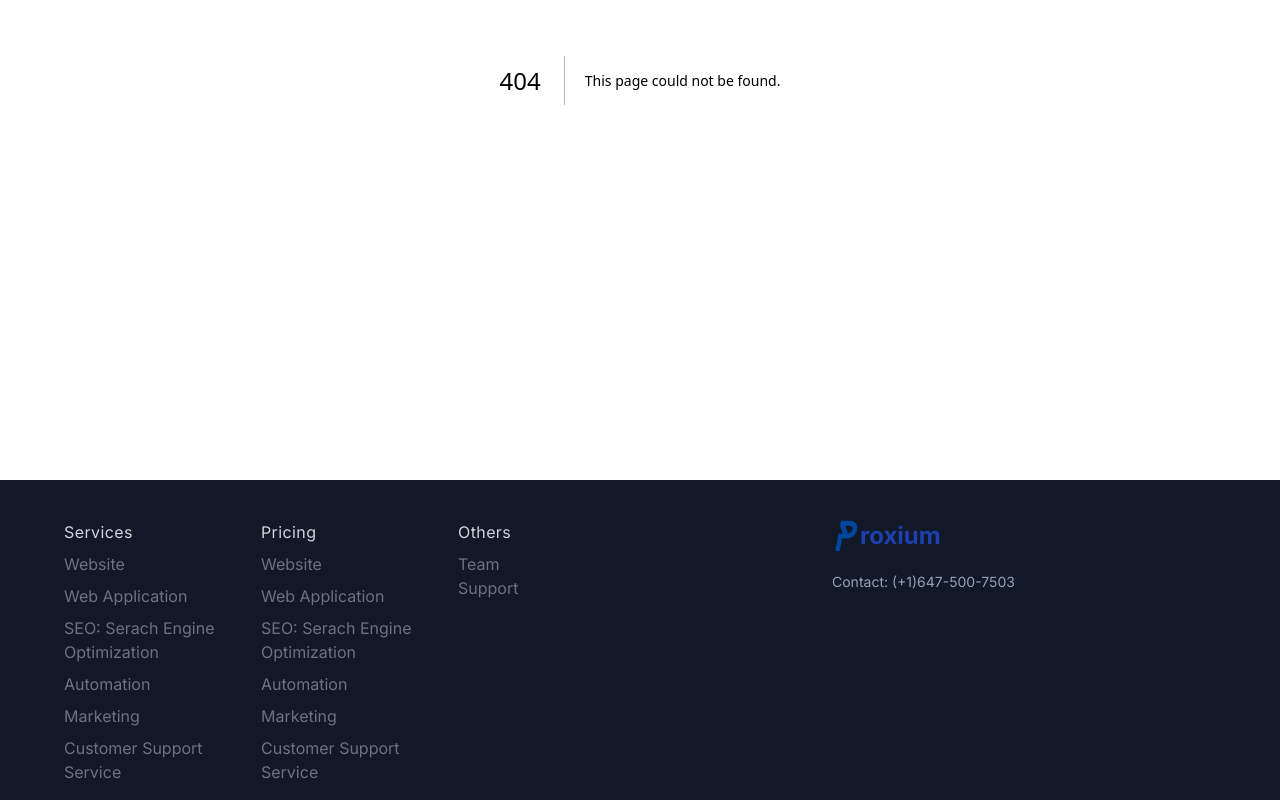
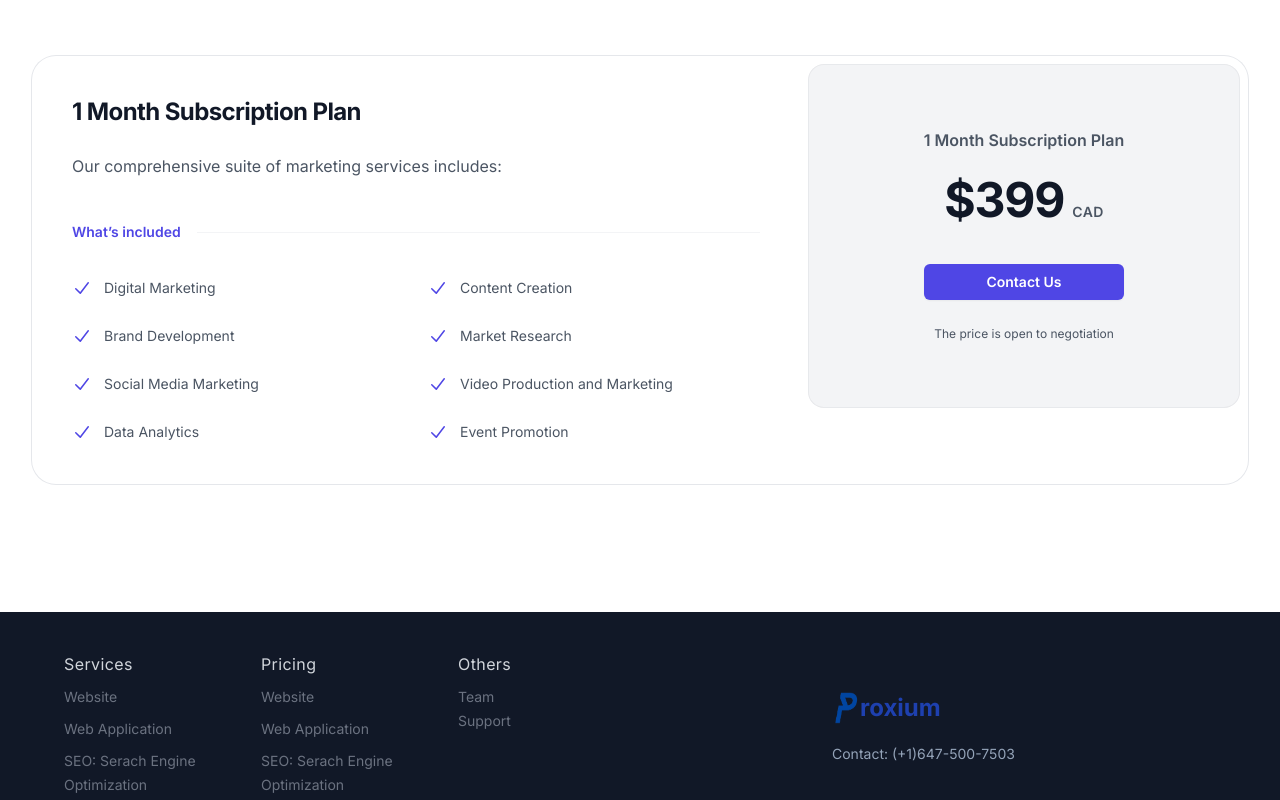
Before and after one commit to rnydv3004/proxium, a Next.js app: page /marketing in a window 1280 px wide. Before the commit this address had no page. Shown: the part 320-1120 px from the top of the page. Built offline with nearby package versions, Linux system fonts and the light colour scheme.

Commit message:
add markketing and automation page

```diff
--- /dev/null
+++ b/src/app/automation/page.tsx
@@ -0,0 +1,66 @@
+import AutomationPicture from '../../../public/2962489.jpg'
+import Image from 'next/image'
+
+const includedFeatures = [
+    'Digital Marketing',
+    'Content Creation',
+    'Brand Development',
+    'Market Research',
+    'Social Media Marketing',
+    'Video Production and Marketing',
+    'Data Analytics',
+    'Event Promotion'
+]
+
+export default function Page() {
+    return (
+        <div className="bg-slate-100 py-24 sm:py-32">
+            <div className="mx-auto max-w-7xl px-6 lg:px-8">
+                <div className="mx-auto max-w-2xl sm:text-center ">
+                    <h2 className="text-2xl font-bold tracking-tight text-gray-900 sm:text-4xl">Create Your Customized <span className='text-blue-600'>Automated</span> Solution for Unique Needs</h2>
+                    <p className="mt-4 sm:mt-6 text-base sm:text-lg leading-6 sm:leading-8 text-gray-600">
+                        Take control of your processes and efficiency by creating a tailor-made tool that precisely matches your needs.
+                    </p>
+                </div>
+                <div className="bg-transparent">
+                    <div className="mx-auto max-w-7xl py-14 sm:px-6 sm:py-24 lg:px-8">
+                        <div className="relative isolate overflow-hidden bg-white px-6 pt-16 shadow-2xl rounded-lg sm:rounded-3xl sm:px-16 md:pt-24 lg:flex lg:gap-x-20 lg:px-24 lg:pt-0">
+                            <svg
+                                viewBox="0 0 1024 1024"
+                                className="absolute left-1/4 top-0 -z-10 h-[20rem] w-[20rem] -translate-y-1/2 [mask-image:radial-gradient(closest-side,white,transparent)] sm:left-full sm:-ml-80 lg:left-1/4 lg:ml-0 lg:-translate-x-1/2 lg:translate-y-0"
+                                aria-hidden="true"
+                            >
+                                <circle cx={512} cy={512} r={512} fill="url(#759c1415-0410-454c-8f7c-9a820de03641)" fillOpacity="0.7" />
+                                <defs>
+                                    <radialGradient id="759c1415-0410-454c-8f7c-9a820de03641">
+                                        <stop stopColor="#7775D6" />
+                                        <stop offset={1} stopColor="#E935C1" />
+                                    </radialGradient>
+                                </defs>
+                            </svg>
+                            <div className="mx-auto max-w-md text-center lg:mx-0 lg:flex-auto lg:py-32 lg:text-left">
+                                <h2 className="text-xl font-bold tracking-tight text-slate-800 sm:text-4xl">
+                                    Achieve Your Vision
+                                    <br />
+                                    Get Your Customized Automated Tool
+                                </h2>
+                                <p className="mt-3 sm:mt-6 text-base sm:text-lg leading-6 sm:leading-8 text-gray-600">
+                                    Are you ready to turn your business vision into reality? Our team is here to help you create a customized automated tool that perfectly aligns with your unique needs and goals.
+                                </p>
+                            </div>
+                            <div className="relative mt-8  sm:h-80 lg:mt-8">
+                                <Image
+                                    className=" w-[40rem]  rounded-md bg-white/5 ring-1 ring-white/10"
+                                    src={AutomationPicture}
+                                    alt="Automation picture"
+                                    width={1824}
+                                    height={1080}
+                                />
+                            </div>
+                        </div>
+                    </div>
+                </div>
+            </div>
+        </div>
+    )
+}
--- /dev/null
+++ b/src/app/marketing/page.tsx
@@ -0,0 +1,72 @@
+import { siteMap } from '@/constants'
+import { CheckIcon } from '@heroicons/react/20/solid'
+import Link from 'next/link'
+
+const includedFeatures = [
+    'Digital Marketing',
+    'Content Creation',
+    'Brand Development',
+    'Market Research',
+    'Social Media Marketing',
+    'Video Production and Marketing',
+    'Data Analytics',
+    'Event Promotion'
+]
+
+export default function Page() {
+    return (
+        <div className="bg-white py-24 sm:py-32">
+            <div className="mx-auto max-w-7xl px-6 lg:px-8">
+                <div className="mx-auto max-w-2xl sm:text-center">
+                    <h2 className="text-3xl font-bold tracking-tight text-gray-900 sm:text-4xl">Drive <span className='text-green-600'>Growth</span> and Dominate Your Market with Our Marketing📢 Expertise</h2>
+                    <p className="mt-6 text-lg leading-8 text-gray-600">
+                        Ready to elevate your business? Our seasoned marketing experts craft custom strategies for tangible results in a competitive landscape.
+                    </p>
+                </div>
+                <div className="mx-auto mt-16 max-w-2xl rounded-3xl ring-1 ring-gray-200 sm:mt-20 lg:mx-0 lg:flex lg:max-w-none">
+                    <div className="p-8 sm:p-10 lg:flex-auto">
+                        <h3 className="text-2xl font-bold tracking-tight text-gray-900">1 Month Subscription Plan</h3>
+                        <p className="mt-6 text-base leading-7 text-gray-600">
+                        Our comprehensive suite of marketing services includes:
+                        </p>
+                        <div className="mt-10 flex items-center gap-x-4">
+                            <h4 className="flex-none text-sm font-semibold leading-6 text-indigo-600">What’s included</h4>
+                            <div className="h-px flex-auto bg-gray-100" />
+                        </div>
+                        <ul
+                            role="list"
+                            className="mt-8 grid grid-cols-1 gap-4 text-sm leading-6 text-gray-600 sm:grid-cols-2 sm:gap-6"
+                        >
+                            {includedFeatures.map((feature) => (
+                                <li key={feature} className="flex gap-x-3">
+                                    <CheckIcon className="h-6 w-5 flex-none text-indigo-600" aria-hidden="true" />
+                                    {feature}
+                                </li>
+                            ))}
+                        </ul>
+                    </div>
+                    <div className="-mt-2 p-2 lg:mt-0 lg:w-full lg:max-w-md lg:flex-shrink-0">
+                        <div className="rounded-2xl bg-gray-100 py-10 text-center ring-1 ring-inset ring-gray-900/5 lg:flex lg:flex-col lg:justify-center lg:py-16">
+                            <div className="mx-auto max-w-xs px-8">
+                                <p className="text-base font-semibold text-gray-600">1 Month Subscription Plan</p>
+                                <p className="mt-6 flex items-baseline justify-center gap-x-2">
+                                    <span className="text-5xl font-bold tracking-tight text-gray-900">$399</span>
+                                    <span className="text-sm font-semibold leading-6 tracking-wide text-gray-600">CAD</span>
+                                </p>
+                                <Link
+                                    href={siteMap.contact}
+                                    className="mt-10 block w-full rounded-md bg-indigo-600 px-3 py-2 text-center text-sm font-semibold text-white shadow-sm hover:bg-indigo-500 focus-visible:outline focus-visible:outline-2 focus-visible:outline-offset-2 focus-visible:outline-indigo-600"
+                                >
+                                    Contact Us
+                                </Link>
+                                <p className="mt-6 text-xs leading-5 text-gray-600">
+                                    The price is open to negotiation
+                                </p>
+                            </div>
+                        </div>
+                    </div>
+                </div>
+            </div>
+        </div>
+    )
+}
--- a/src/components/Footer.tsx
+++ b/src/components/Footer.tsx
@@ -15,22 +15,22 @@ export default function Footer() {
                             <p className="tracking-wide text-gray-300 text-medium">Services</p>
                             <div className="mt-2 mr-0 mb-0 ml-0 space-y-2">
                                 <div>
-                                    <Link href={siteMap.websites} className="transition-colors duration-300 hover:text-deep-purple-accent-200 text-gray-500">Website</Link>
+                                    <Link href={siteMap.websites} className="transition-colors duration-300 hover:text-deep-purple-accent-200 text-gray-500 text-sm">Website</Link>
                                 </div>
                                 <div>
-                                    <Link href={"/underdev"} className="transition-colors duration-300 hover:text-deep-purple-accent-200 text-gray-500">Web Application</Link>
+                                    <Link href={"/underdev"} className="transition-colors duration-300 hover:text-deep-purple-accent-200 text-gray-500 text-sm">Web Application</Link>
                                 </div>
                                 <div>
-                                    <Link href={siteMap.seo} className="transition-colors duration-300 hover:text-deep-purple-accent-200 text-gray-500">SEO: Serach Engine Optimization</Link>
+                                    <Link href={siteMap.seo} className="transition-colors duration-300 hover:text-deep-purple-accent-200 text-gray-500 text-sm">SEO: Serach Engine Optimization</Link>
                                 </div>
                                 <div>
-                                    <Link href={"/underdev"} className="transition-colors duration-300 hover:text-deep-purple-accent-200 text-gray-500">Automation</Link>
+                                    <Link href={siteMap.automation} className="transition-colors duration-300 hover:text-deep-purple-accent-200 text-gray-500 text-sm">Automation</Link>
                                 </div>
                                 <div>
-                                    <Link href={"/underdev"} className="transition-colors duration-300 hover:text-deep-purple-accent-200 text-gray-500">Marketing</Link>
+                                    <Link href={siteMap.marketing} className="transition-colors duration-300 hover:text-deep-purple-accent-200 text-gray-500 text-sm">Marketing</Link>
                                 </div>
                                 <div>
-                                    <Link href={"/underdev"} className="transition-colors duration-300 hover:text-deep-purple-accent-200 text-gray-500">Customer Support Service</Link>
+                                    <Link href={"/underdev"} className="transition-colors duration-300 hover:text-deep-purple-accent-200 text-gray-500 text-sm">Customer Support Service</Link>
                                 </div>
                             </div>
                         </div>
@@ -38,19 +38,19 @@ export default function Footer() {
                             <p className="tracking-wide text-gray-300 text-medium">Pricing</p>
                             <div className="mt-2 mr-0 mb-0 ml-0 space-y-2">
                                 <div>
-                                    <Link href={siteMap.websites} className="transition-colors duration-300 hover:text-deep-purple-accent-200 text-gray-500">Website</Link>
+                                    <Link href={siteMap.websites} className="transition-colors duration-300 hover:text-deep-purple-accent-200 text-gray-500 text-sm">Website</Link>
                                 </div>
                                 <div>
-                                    <Link href={"/underdev"} className="transition-colors duration-300 hover:text-deep-purple-accent-200 text-gray-500">Web Application</Link>
+                                    <Link href={"/underdev"} className="transition-colors duration-300 hover:text-deep-purple-accent-200 text-gray-500 text-sm">Web Application</Link>
                                 </div>
                                 <div>
-                                    <Link href={siteMap.seo} className="transition-colors duration-300 hover:text-deep-purple-accent-200 text-gray-500">SEO: Serach Engine Optimization</Link>
+                                    <Link href={siteMap.seo} className="transition-colors duration-300 hover:text-deep-purple-accent-200 text-gray-500 text-sm">SEO: Serach Engine Optimization</Link>
                                 </div>
                                 <div>
-                                    <Link href={"/underdev"} className="transition-colors duration-300 hover:text-deep-purple-accent-200 text-gray-500">Automation</Link>
+                                    <Link href={siteMap.automation} className="transition-colors duration-300 hover:text-deep-purple-accent-200 text-gray-500 text-sm">Automation</Link>
                                 </div>
                                 <div>
-                                    <Link href={"/underdev"} className="transition-colors duration-300 hover:text-deep-purple-accent-200 text-gray-500">Marketing</Link>
+                                    <Link href={siteMap.marketing} className="transition-colors duration-300 hover:text-deep-purple-accent-200 text-gray-500">Marketing</Link>
                                 </div>
                                 <div>
                                     <Link href={"/underdev"} className="transition-colors duration-300 hover:text-deep-purple-accent-200 text-gray-500">Customer Support Service</Link>
@@ -75,10 +75,10 @@ export default function Footer() {
 
                             </div>
                             <div>
-                                <Link href={"/underdev"} className="transition-colors duration-300 hover:text-deep-purple-accent-200 text-gray-500">Team</Link>
+                                <Link href={"/underdev"} className="transition-colors duration-300 hover:text-deep-purple-accent-200 text-gray-500 text-sm">Team</Link>
                             </div>
                             <div>
-                                <Link href={"/underdev"} className="transition-colors duration-300 hover:text-deep-purple-accent-200 text-gray-500">Support</Link>
+                                <Link href={"/underdev"} className="transition-colors duration-300 hover:text-deep-purple-accent-200 text-gray-500 text-sm">Support</Link>
                             </div>
                         </div>
                     </div>
@@ -95,7 +95,7 @@ export default function Footer() {
                         <p className="mt-4 mr-0 mb-0 ml-0 text-sm text-gray-500">Lorem ipsum dolor sit amet, consectetur adipiscing elit,
                             sed do eiusmod tempor incididunt ut labore et dolore magna aliqua. Ut enim ad minimh.</p>
                     </div> */}
-                    <div className="flex flex-col gap-5 lg:flex-1 w-fit">
+                    <div className="flex flex-col gap-5 lg:flex-1 w-fit mt-10">
                         <Link href="/" className="flex h-fit">
                             <Image src={Logo} alt="Logo" height={28} />
                             <p className='text-blue-800 font-bold text-2xl'>roxium</p>
@@ -104,7 +104,7 @@ export default function Footer() {
                     </div>
                 </div>
                 <div className="flex flex-col justify-between pt-4 pr-0 pb-5 pl-0 border-t border-gray-800 sm:flex-row">
-                    <p className="text-sm text-gray-500">© Copyright 2021 Lorem Inc. All rights reserved.</p>
+                    {/* <p className="text-sm text-gray-500">© Copyright 2021 Lorem Inc. All rights reserved.</p> */}
                     <div className="flex items-center mt-4 space-x-4 sm:mt-0"><i className="fa-twitter h-5 fab text-gray-500
           transition-colors duration-300 hover:text-teal-accent-400"></i><i className="fa-instagram h-5 fab
           text-gray-500 transition-colors duration-300 hover:text-teal-accent-400"></i><i className="fa-facebook h-5
--- a/src/components/Header.tsx
+++ b/src/components/Header.tsx
@@ -13,8 +13,8 @@ const products = [
     { name: 'Website', description: 'Enhance User Engagement and Experience', href: siteMap.websites, icon: WindowIcon },
     { name: 'Web App Development', description: 'Engage and Interact Effectively with Your Audience', href: '/underdev', icon: CodeBracketIcon },
     { name: 'SEO', description: 'Protect and Optimize Customer Data for Better Visibility', href: siteMap.seo, icon: CursorArrowRaysIcon },
-    { name: 'Automations', description: 'Streamline Operations and Integrate with External Tools', href: '/underdev', icon: ArrowPathIcon },
-    { name: 'Marketing Support', description: 'Create Targeted Funnels to Drive Conversions', href: '/underdev', icon: ChatBubbleLeftEllipsisIcon },
+    { name: 'Automations', description: 'Streamline Operations and Integrate with External Tools', href: siteMap.automation, icon: ArrowPathIcon },
+    { name: 'Marketing Support', description: 'Create Targeted Funnels to Drive Conversions', href: siteMap.marketing, icon: ChatBubbleLeftEllipsisIcon },
 ]
 const callsToAction: any[] = [
     // { name: 'Contact sales', href: '/underdev', icon: PhoneIcon },
--- a/src/constants/index.ts
+++ b/src/constants/index.ts
@@ -1,5 +1,7 @@
 export const siteMap = {
     websites : "/websites",
     seo: "/seo",
-    contact: "/contact"
+    contact: "/contact",
+    marketing: "/marketing",
+    automation: "/automation"
 }
```
Also changed, not shown: public/2962489.jpg (added).
